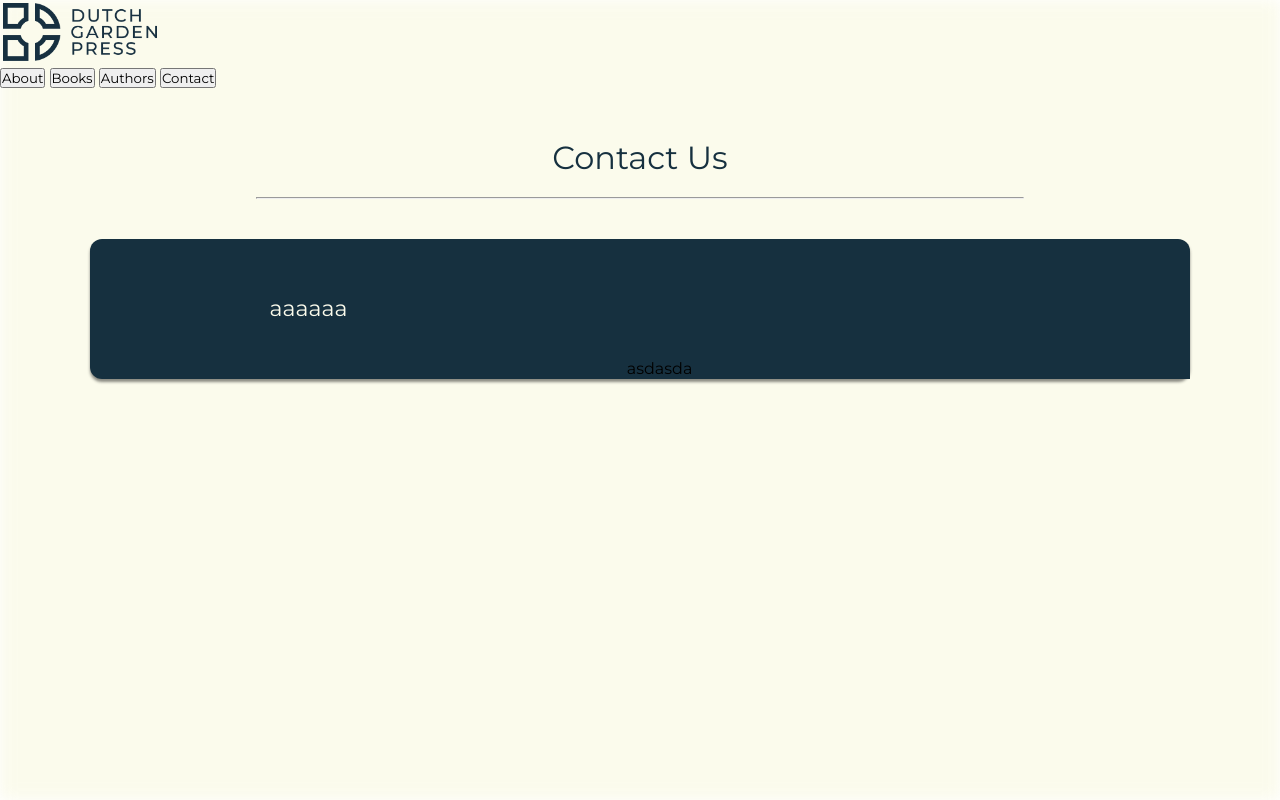
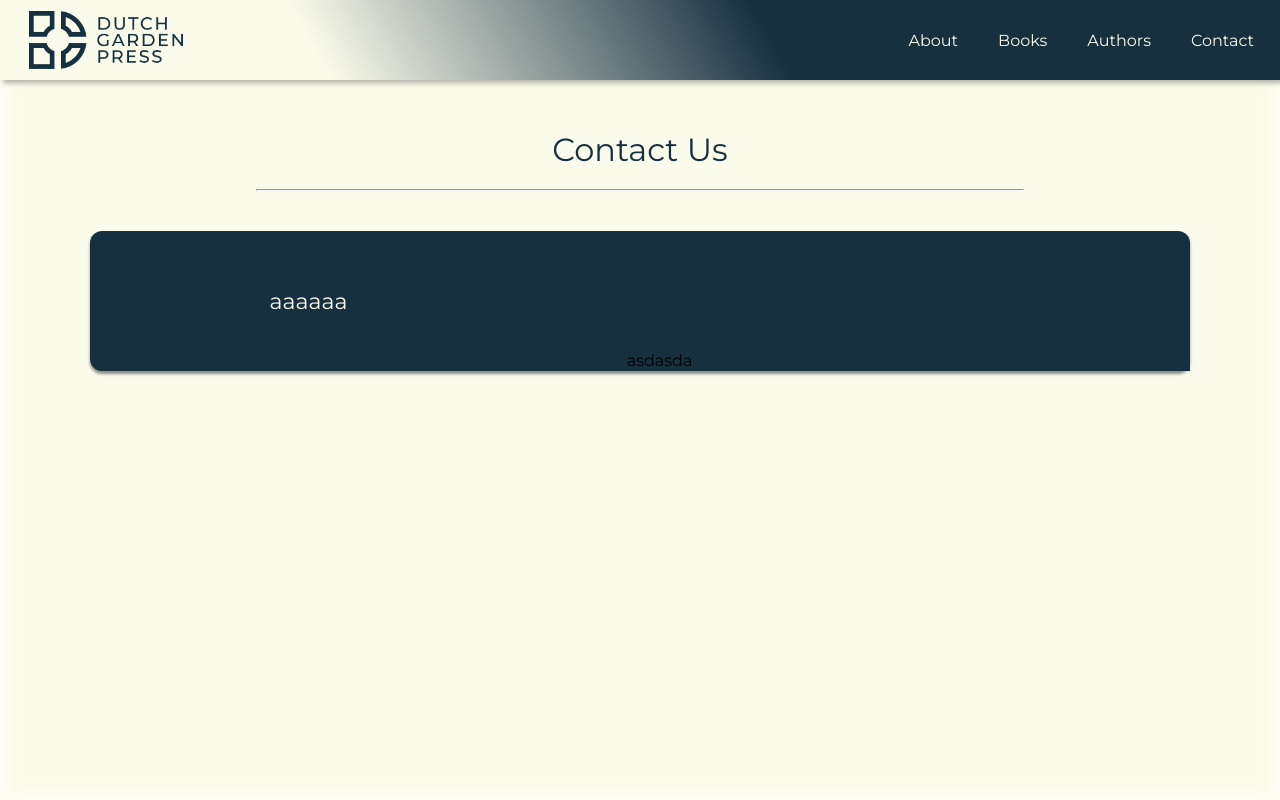
Before and after one commit to dutchgardenpress/website, a plain HTML site: page contact.html in a window 1280 px wide. Drawn offline with Linux system fonts and the light colour scheme.

Commit message:
cleaned up nav spacing

```diff
--- a/contact.html
+++ b/contact.html
@@ -19,18 +19,24 @@
 
   <body>
     <main>
-      <div class="nav">
-        <a id="logo" href="./index.html"><img src="img/DGP Dark Blue.png" alt="DGP Logo"></a>
-        <div class="nav-item-container">
-            <button title="" class="nav-button" onclick="location.href='index.html';">About</button>
-            <!-- <div class="divider"></div> -->
-            <button title="" class="nav-button" onclick="location.href='index.html#books-section';">Books</button>
-            <!-- <div class="divider"></div> -->
-            <button title="" class="nav-button" onclick="location.href='';">Authors</button>
-            <!-- <div class="divider"></div> -->
-            <button title="" class="nav-button" onclick="location.href='contact.html';">Contact</button>
-        </div>
-      </div>
+      <nav>
+        <ul class="sidebar">
+          <li onclick=hideSidebar()><a href=""><svg xmlns="http://www.w3.org/2000/svg" height="24px" viewBox="0 -960 960 960" width="24px" fill="#fbfbec"><path d="m256-200-56-56 224-224-224-224 56-56 224 224 224-224 56 56-224 224 224 224-56 56-224-224-224 224Z"/></svg></a></li>
+          <li><a href="index.html">About</a></li>
+          <li><a href="index.html#books-section">Books</a></li>
+          <li><a href="">Authors</a></li>
+          <li><a href="contact.html">Contact</a></li>
+        </ul>
+
+        <ul>
+          <li><a id="logo" href="./index.html"><img src="img/DGP Dark Blue.png" alt="DGP Logo"></a></li>
+          <li class="hide-on-mobile"><a href="index.html">About</a></li>
+          <li class="hide-on-mobile"><a href="index.html#books-section">Books</a></li>
+          <li class="hide-on-mobile"><a href="">Authors</a></li>
+          <li class="hide-on-mobile"><a href="contact.html">Contact</a></li>
+          <li class="menu-button" onclick=showSidebar()><a href="#"><svg xmlns="http://www.w3.org/2000/svg" height="24px" viewBox="0 -960 960 960" width="24px" fill="#fbfbec"><path d="M120-240v-80h720v80H120Zm0-200v-80h720v80H120Zm0-200v-80h720v80H120Z"/></svg></a></li>
+        </ul>
+      </nav>
 
       <div id="background"></div>
 
--- a/style/index.css
+++ b/style/index.css
@@ -23,8 +23,6 @@
 
 body {
     height: 100vh;
-    /* height: 1000px; */
-    /* min-height: 100vh; */
 }
 
 #background {
--- a/style/nav.css
+++ b/style/nav.css
@@ -3,8 +3,8 @@ nav {
     top: 0;
     z-index: 1;
 
-    padding-left: 4px;
-    padding-right: 4px;
+    padding-left: 6px;
+    padding-right: 6px;
 
     /* display: flex;
     justify-content: space-between;
@@ -25,19 +25,19 @@ nav ul {
 }
 
 nav li {
-    height: 70px;
-
-    margin-left: 15px;
+    height: 80px;
+    /* margin-left: 15px; */
 }
 
 nav li:first-child {
     margin-right: auto;
+    margin-left: 0;
 }
 
 
 nav a {
     height: 100%;
-    padding: 0 15px;
+    padding: 0 20px;
 
     text-decoration: none;
 
```
